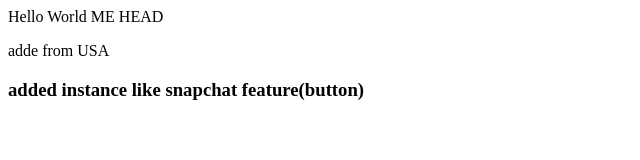
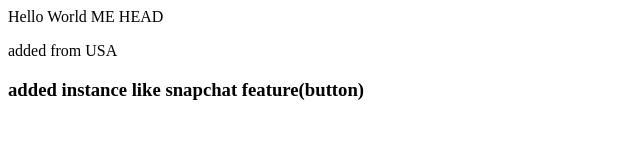
Before and after one commit to bindushree045-hash/Git-Github2, a plain HTML site: page index.html in a window 1280 px wide. Shown: the full height of the page, 0-640 px from the left. Drawn offline with Linux system fonts and the light colour scheme.

Commit message:
Update index.html

```diff
--- a/index.html
+++ b/index.html
@@ -5,7 +5,7 @@
 </head>
 <body>
 Hello World ME HEAD
-    <p>adde from USA</p>
+    <p>added from USA</p>
 
     <h3>added instance like snapchat feature(button)</h3>
 
```
